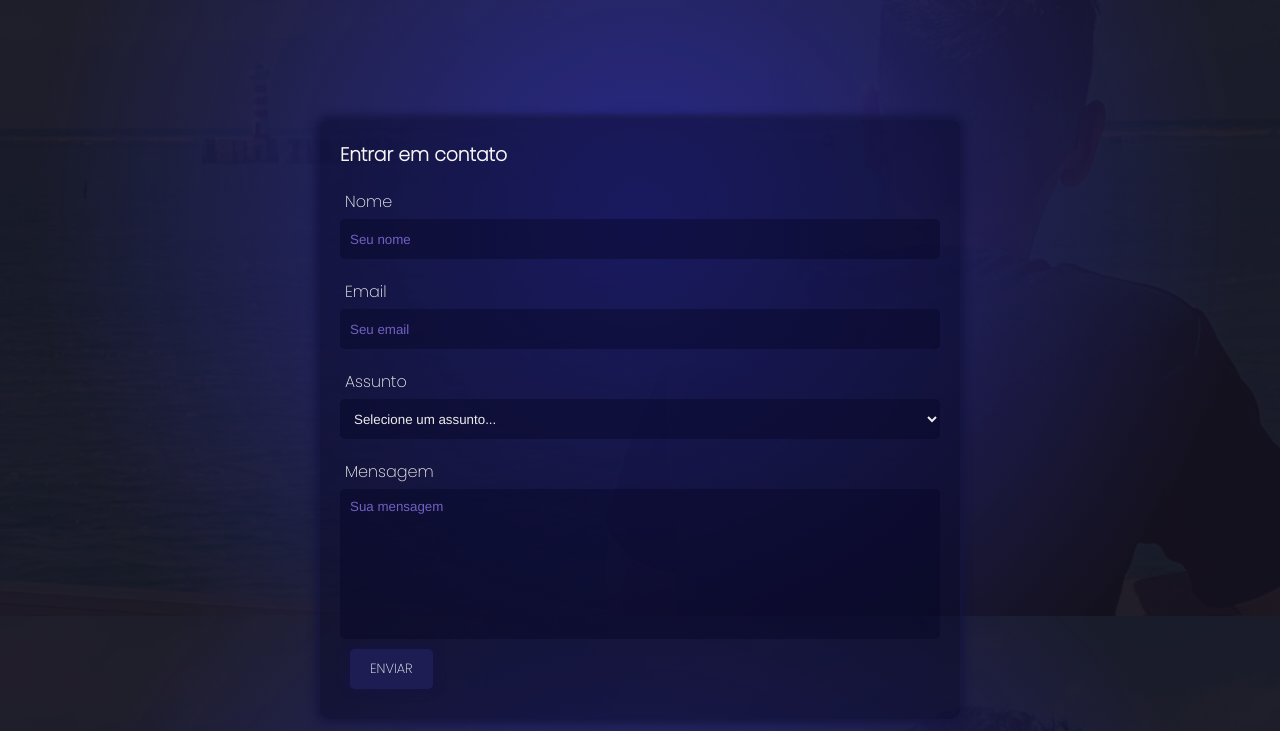
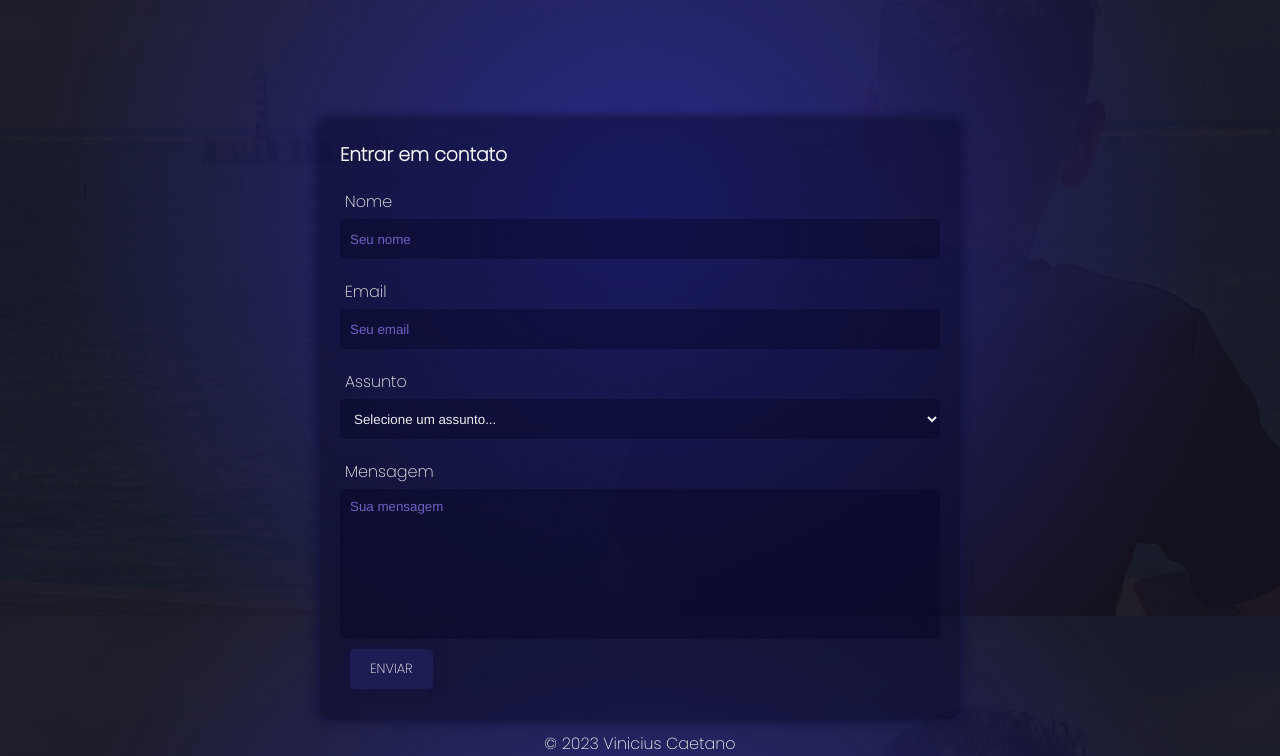
Before and after one commit to zViniicius/Resilia-PI1, a plain HTML site: page index.html in a window 1280 px wide. Shown: the part 2584-3340 px from the top of the page. Before the commit the page ends 3315 px from the top, so only its background shows below. Drawn offline with Linux system fonts and the light colour scheme; a web font is replaced by a local one.

Commit message:
Add Footer

```diff
--- a/index.html
+++ b/index.html
@@ -229,5 +229,6 @@
         </div>
       </section>
     </main>
+    <footer>© 2023 Vinicius Caetano</footer>
   </body>
 </html>
```
